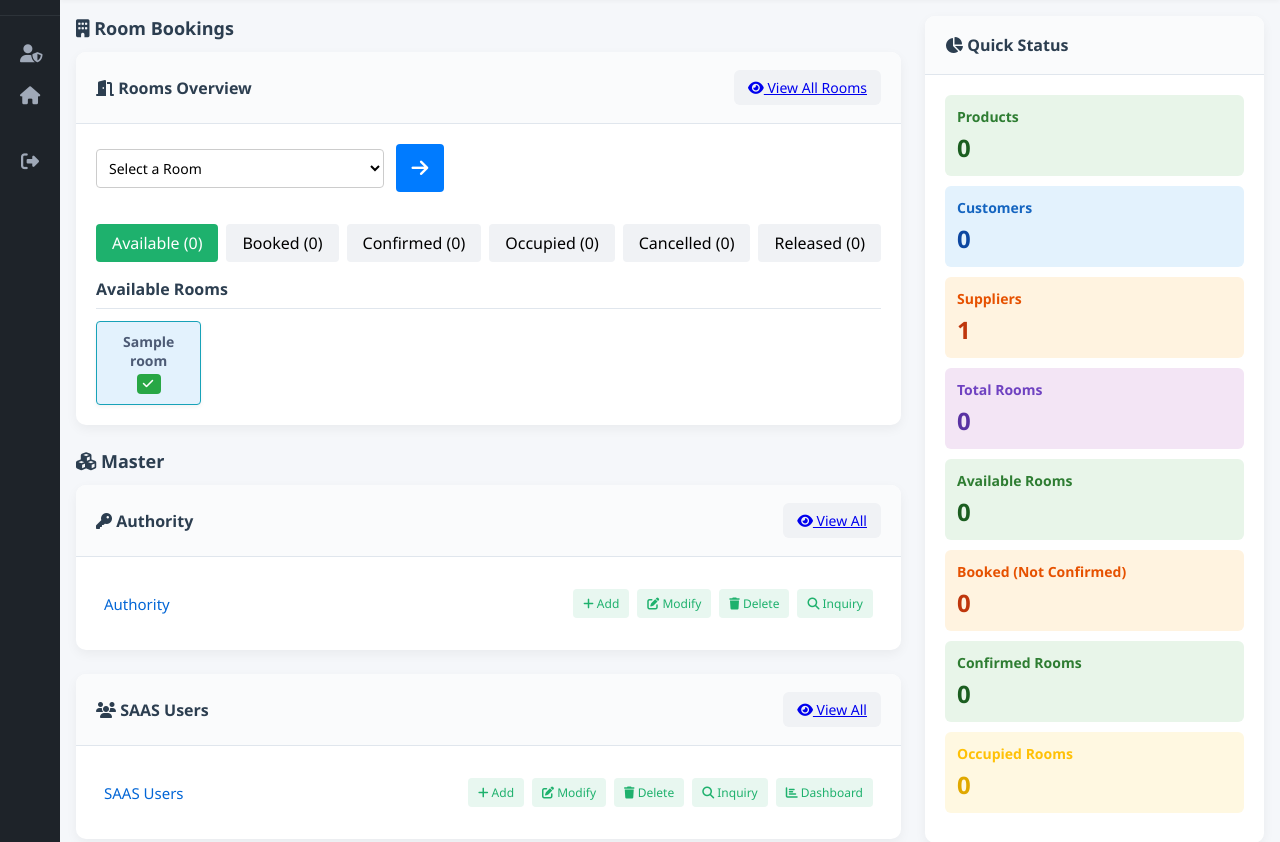
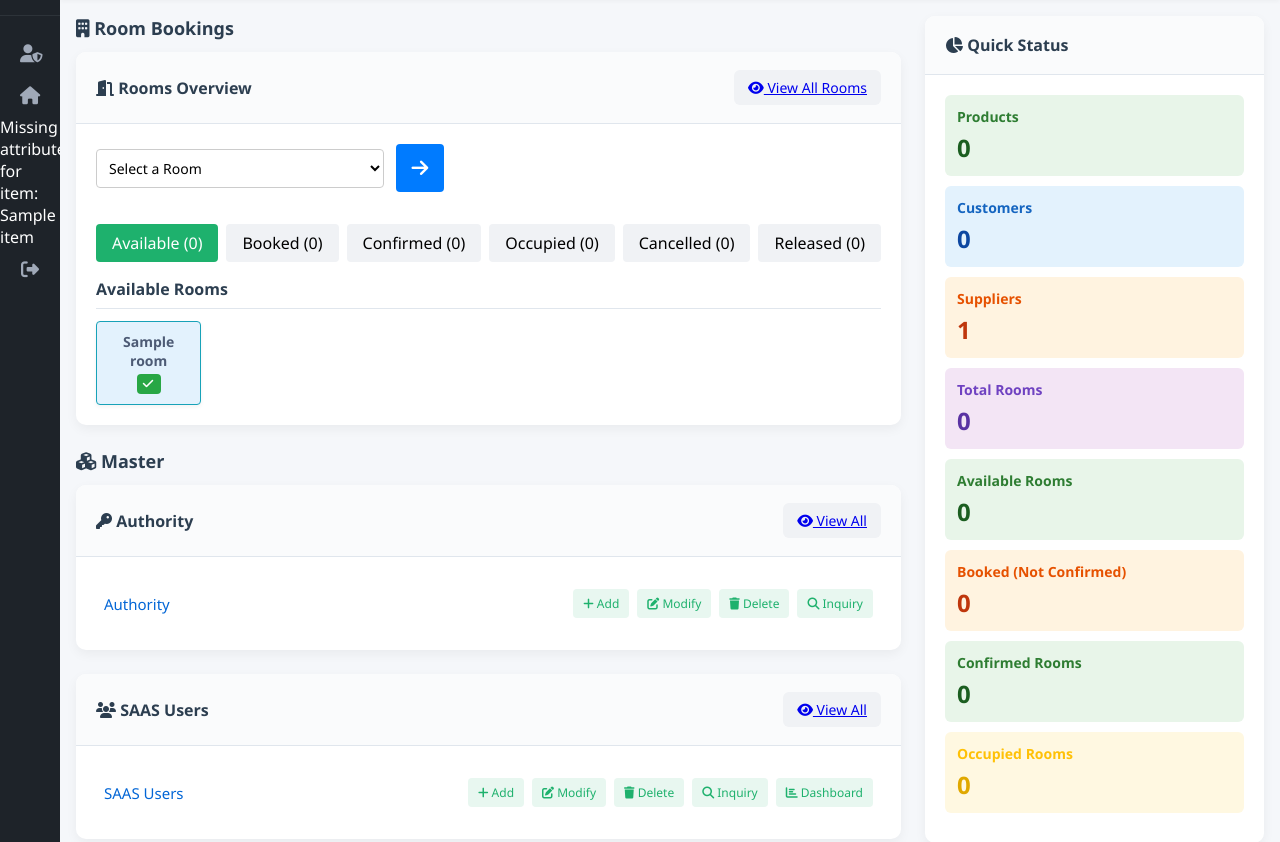
Before and after one commit to redcherryllc/PosSoftwares, a Django app: template pos/templates/admin.html in a window 1280 px wide. Shown: the part 49-891 px from the top of the page. Run offline with Django 4.2, Linux system fonts and the light colour scheme; tables that the repository leaves empty hold one stand-in row (values such as "Sample post"); the template is opened without the code that fills it: values that come from a table or form of the project are taken from there, most other values are stand-ins (such as "Sample title", 1, 10 or a date in 2020).

Commit message:
changes on home

```diff
--- a/pos/templates/base.html
+++ b/pos/templates/base.html
@@ -40,12 +40,23 @@
         <i class="fas fa-home"></i>
         <span>Home</span>
     </a>
-    {% for item in allowed_menu_items %}
+    {% comment %} {% for item in allowed_menu_items %}
         <a href="{% url item.url_name %}" class="menu-item {% if request.resolver_match.url_name == item.url_name %}active{% endif %}">
             <i class="fas {{ item.icon }}"></i>
             <span>{{ item.text }}</span>
         </a>
-    {% endfor %}
+    {% endfor %} {% endcomment %}
+
+    {% for item in allowed_menu_items %}
+    {% if item.url_name and item.icon and item.text %}
+        <a href="{% url item.url_name|default:'#' %}" class="menu-item {% if request.resolver_match.url_name == item.url_name %}active{% endif %}">
+            <i class="fas {{ item.icon }}"></i>
+            <span>{{ item.text }}</span>
+        </a>
+    {% else %}
+        <p>Missing attributes for item: {{ item|safe }}</p>
+    {% endif %}
+{% endfor %}
 
 </form>
     <a href="{% url 'logout' %}" class="menu-item">
```
